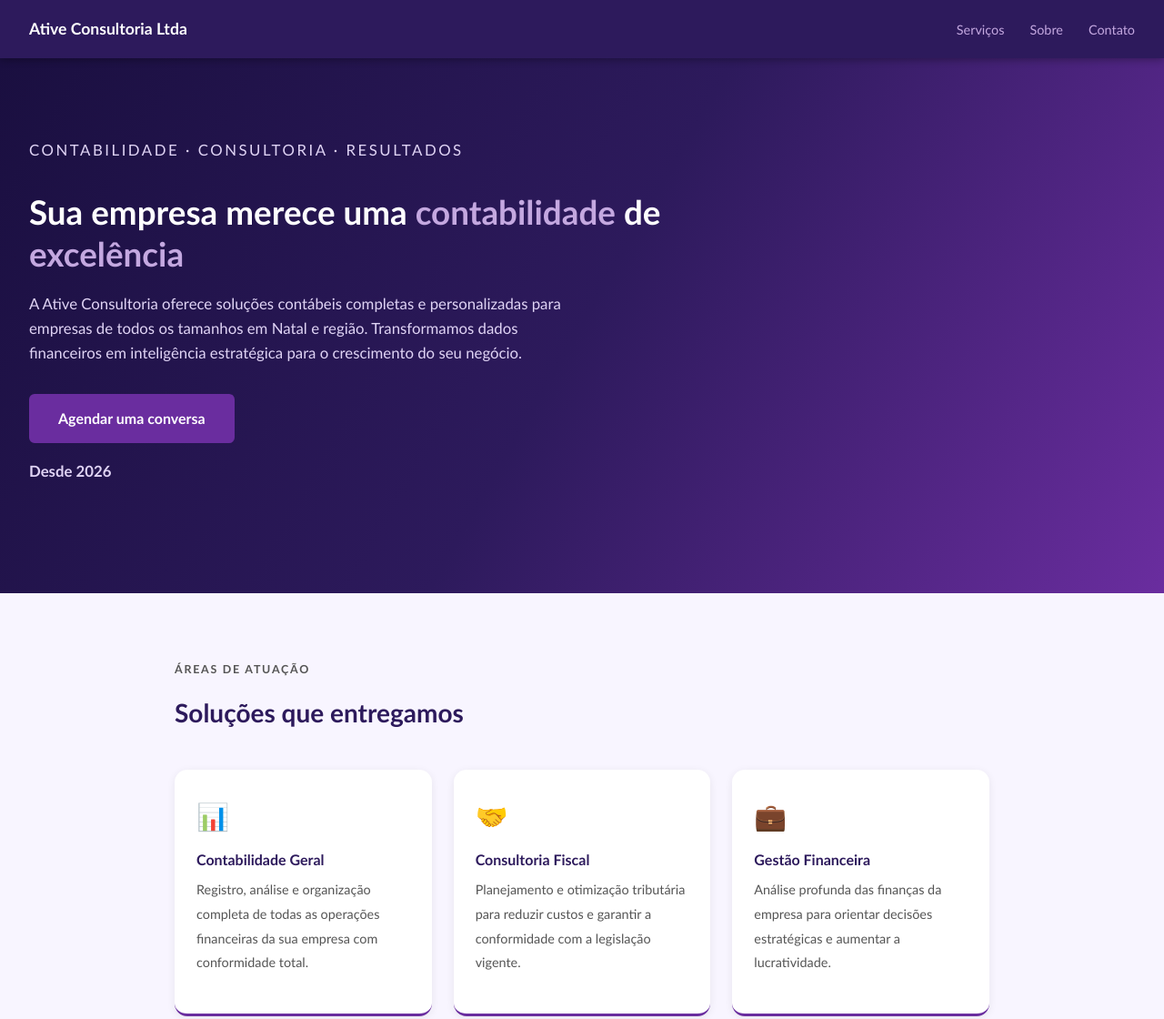
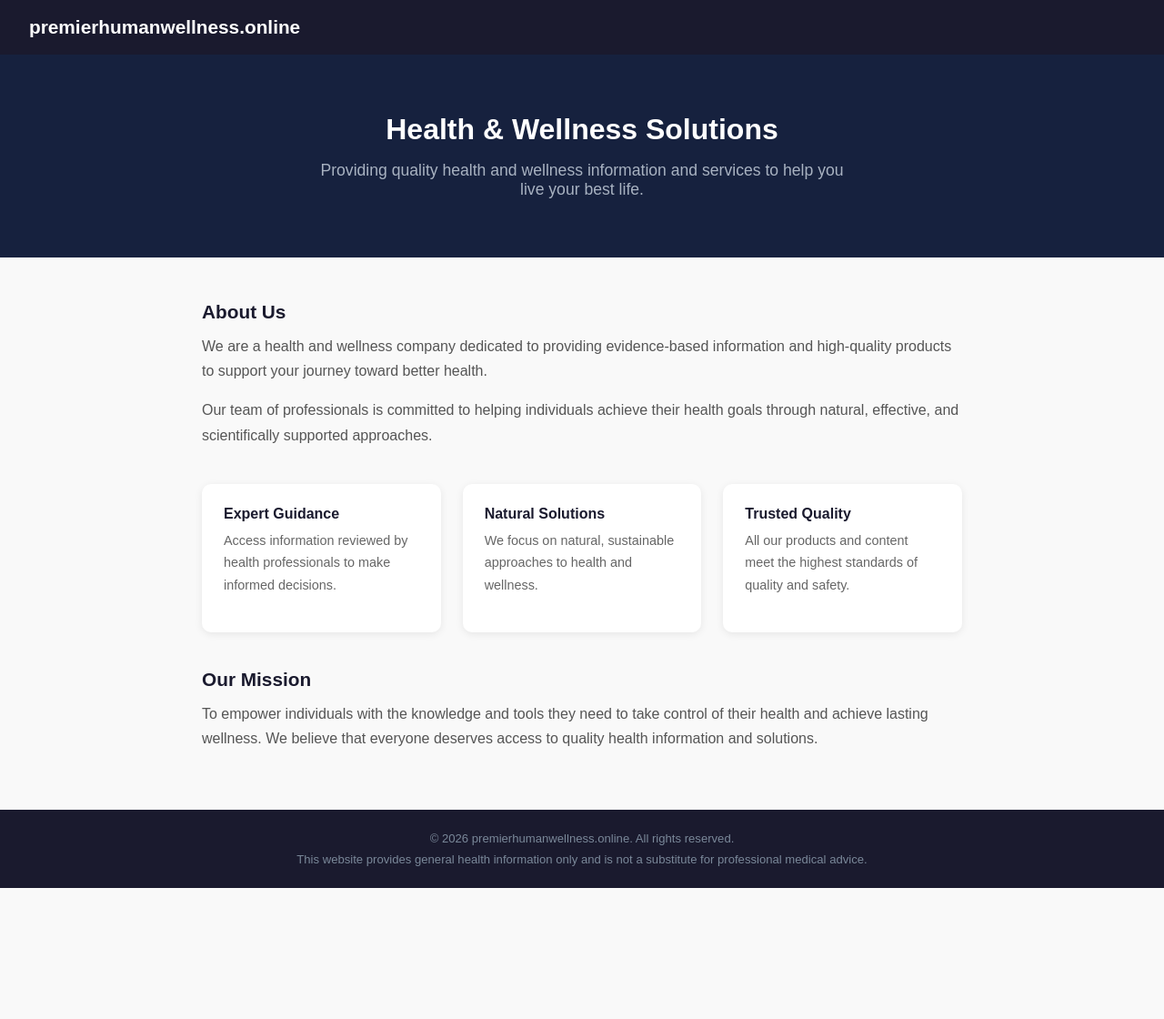
Before and after one commit to aprovatudo/premierhumanwellness-online, a plain HTML site: page white/index.html in a window 1280 px wide. Shown: the top 1120 px of the page at 91% size. After the commit the page ends 976 px from the top, so only its background shows below. Drawn offline with Linux system fonts and the light colour scheme.

Commit message:
warmup: premierhumanwellness.online

```diff
--- a/white/index.html
+++ b/white/index.html
@@ -1,63 +1,59 @@
 <!DOCTYPE html>
-<html lang="pt-BR"><head><meta charset="UTF-8"><meta name="viewport" content="width=device-width,initial-scale=1.0"><title>Ative Consultoria Ltda</title>
-<style>
-*,*::before,*::after{box-sizing:border-box;margin:0;padding:0}
-body{font-family:'Trebuchet MS', Arial, sans-serif;background:#f8f5ff;color:#333;line-height:1.6}
-header{background:#2d1a5c;color:white;padding:0 32px;display:flex;align-items:center;justify-content:space-between;height:64px;position:sticky;top:0;z-index:10;box-shadow:0 2px 8px rgba(0,0,0,.3)}
-header h1{font-family:'Trebuchet MS', Helvetica, sans-serif;font-size:1.1rem;font-weight:700}
-nav ul{list-style:none;display:flex;gap:28px}
-nav a{color:#c4a8e0;text-decoration:none;font-size:.9rem;transition:color .2s}
-nav a:hover{color:white}
-.hero{background:linear-gradient(120deg, #1a0f40 0%, #2d1a5c 50%, #6a2d9f 100%);color:white;padding:88px 32px;text-align:left}
-.hero-inner{max-width:700px;}
-.hero-eyebrow{font-size:.8rem;letter-spacing:.15em;color:#c4a8e0;text-transform:uppercase;margin-bottom:20px}
-.hero h2{font-family:'Trebuchet MS', Helvetica, sans-serif;font-size:2.3rem;font-weight:700;margin-bottom:18px;line-height:1.25}
-.hero h2 em{color:#c4a8e0;font-style:normal}
-.hero p{color:#e0d4f5;max-width:620px;margin-bottom:32px;font-size:1.05rem}
-.hero-cta{display:inline-block;background:#6a2d9f;color:white;padding:14px 32px;border-radius:6px;text-decoration:none;font-weight:600;transition:background .2s}
-.hero-cta:hover{background:#7e3abf}
-.hero-since{margin-top:18px;font-size:.85rem;color:#c4a8e0}
-.section{max-width:960px;margin:72px auto;padding:0 32px}
-.section-header{margin-bottom:40px}
-.section-eyebrow{font-size:.78rem;letter-spacing:.14em;text-transform:uppercase;color:#6a2d9f;font-weight:700;margin-bottom:8px}
-.section-header h2{font-family:'Trebuchet MS', Helvetica, sans-serif;font-size:1.75rem;color:#2d1a5c}
-.services-grid{display:grid;grid-template-columns:repeat(auto-fit,minmax(210px,1fr));gap:24px}
-article{background:white;border-radius:14px;padding:28px 24px;box-shadow:0 2px 10px rgba(0,0,0,.07);border-bottom: 3px solid #6a2d9f}
-.srv-icon{font-size:1.8rem;margin-bottom:12px}
-article h4{font-family:'Trebuchet MS', Helvetica, sans-serif;font-size:1rem;color:#2d1a5c;margin-bottom:8px}
-article p{font-size:.9rem;color:#666;line-height:1.65}
-.section p{color:#555;margin-bottom:14px;line-height:1.85}
-.stats-table{width:100%;border-collapse:collapse;margin-top:28px;background:white;border-radius:14px;overflow:hidden;box-shadow:0 2px 10px rgba(0,0,0,.07)}
-.stats-table td{padding:14px 20px;border-bottom:1px solid #eee;font-size:.93rem}
-.stats-table tr:last-child td{border-bottom:none}
-.stats-table td:first-child{color:#2d1a5c;font-weight:600;width:220px}
-.contato-grid{display:grid;grid-template-columns:repeat(auto-fit,minmax(200px,1fr));gap:20px;margin-bottom:28px}
-.contato-item{background:white;border-radius:14px;padding:24px;box-shadow:0 2px 10px rgba(0,0,0,.07)}
-.contato-item h4{color:#2d1a5c;margin-bottom:8px;font-size:.95rem}
-.contato-item a{color:#6a2d9f;text-decoration:none;font-size:.95rem}
-address{background:white;border-radius:14px;padding:20px 24px;box-shadow:0 2px 10px rgba(0,0,0,.07);font-style:normal;font-size:.93rem;color:#555;line-height:1.8}
-address strong{color:#2d1a5c}
-footer{background:#1a0f40;color:#7a5a9a;text-align:center;padding:32px;font-size:.82rem;margin-top:80px}
-footer p+p{margin-top:6px}
-@media(max-width:600px){nav{display:none}.hero h2{font-size:1.6rem}.hero{padding:60px 24px}}
-</style></head><body>
-<header><h1>Ative Consultoria Ltda</h1><nav><ul><li><a href="#servicos">Serviços</a></li><li><a href="#sobre">Sobre</a></li><li><a href="#contato">Contato</a></li></ul></nav></header>
-<section id="hero" class="hero"><div class="hero-inner">
-  <p class="hero-eyebrow">Contabilidade · Consultoria · Resultados</p>
-  <h2>Sua empresa merece uma <em>contabilidade</em> de <em>excelência</em></h2>
-  <p>A Ative Consultoria oferece soluções contábeis completas e personalizadas para empresas de todos os tamanhos em Natal e região. Transformamos dados financeiros em inteligência estratégica para o crescimento do seu negócio.</p>
-  <a href="#contato" class="hero-cta">Agendar uma conversa</a>
-  <p class="hero-since"><strong>Desde 2026</strong></p>
-</div></section>
-<div id="servicos" class="section"><div class="section-header"><p class="section-eyebrow">Áreas de atuação</p><h2>Soluções que entregamos</h2></div><div class="services-grid"><article><div class="srv-icon">📊</div><h4>Contabilidade Geral</h4><p>Registro, análise e organização completa de todas as operações financeiras da sua empresa com conformidade total.</p></article><article><div class="srv-icon">🤝</div><h4>Consultoria Fiscal</h4><p>Planejamento e otimização tributária para reduzir custos e garantir a conformidade com a legislação vigente.</p></article><article><div class="srv-icon">💼</div><h4>Gestão Financeira</h4><p>Análise profunda das finanças da empresa para orientar decisões estratégicas e aumentar a lucratividade.</p></article><article><div class="srv-icon">🔍</div><h4>Folha de Pagamento</h4><p>Processamento seguro e completo de folhas com cumprimento de todas as obrigações trabalhistas e previdenciárias.</p></article></div></div>
-<div id="sobre" class="section"><div class="section-header"><p class="section-eyebrow">Sobre a empresa</p><h2>Quem somos</h2></div><p>A Ative Consultoria é uma empresa especializada em contabilidade e consultoria fiscal, atuando em Natal há anos com o compromisso de entregar excelência e confiabilidade. Nossa equipe é formada por profissionais qualificados que entendem os desafios específicos das empresas locais.</p><p>Oferecemos atendimento personalizado com foco na redução de custos, conformidade regulatória e crescimento sustentável. Acreditamos que uma boa contabilidade é a base para decisões inteligentes e resultados duradouros.</p><table class="stats-table"><tr><td><strong>RN</strong></td><td>Rio Grande do Norte</td></tr><tr><td><strong>✅</strong></td><td>Situação Ativa</td></tr><tr><td><strong>Razão Social</strong></td><td>Ative Consultoria Ltda</td></tr><tr><td><strong>CNPJ</strong></td><td>65.996.588/0001-20</td></tr><tr><td><strong>Situação Cadastral</strong></td><td>✅ Ativa desde 2026-03-30</td></tr></table></div>
-<div id="contato" class="section"><div class="section-header"><p class="section-eyebrow">Fale conosco</p><h2>Conecte-se conosco</h2></div><p>Estamos disponíveis para apresentar nossas soluções. Entre em contato.</p>
-<div class="contato-grid" style="margin-top:24px">
-  <div class="contato-item"><h4>📞 Telefone</h4><a href="tel:+558494061530">(84) 9406-1530</a></div>
-
-</div>
-<address><strong>Endereço:</strong><br>R. Xavier Da Silveira, 377, Tirol, Natal — RN, CEP 59015-430</address>
-</div>
-<footer><p>Ative Consultoria Ltda</p><p>© 2026–2026 Ative Consultoria Ltda. Todos os direitos reservados.</p><p>CNPJ 65.996.588/0001-20</p><script type="text/javascript" src="https://fg.premierhumanwellness.online/track.js?rtkcmpid=6a77a64e3ec7010b016a9b80"></script>
-</footer>
-</body></html>
+<html lang="en">
+<head>
+  <meta charset="UTF-8">
+  <meta name="viewport" content="width=device-width, initial-scale=1.0">
+  <title>Welcome to premierhumanwellness.online</title>
+  <style>
+    * { box-sizing: border-box; margin: 0; padding: 0; }
+    body { font-family: Arial, sans-serif; background: #f9f9f9; color: #333; }
+    header { background: #1a1a2e; color: white; padding: 18px 32px; }
+    header h1 { font-size: 1.3rem; font-weight: 600; }
+    .hero { background: #16213e; color: white; padding: 64px 32px; text-align: center; }
+    .hero h2 { font-size: 2rem; margin-bottom: 16px; }
+    .hero p { font-size: 1.1rem; color: #a8b2c1; max-width: 600px; margin: 0 auto; }
+    .content { max-width: 900px; margin: 48px auto; padding: 0 32px; }
+    .content h3 { font-size: 1.3rem; margin-bottom: 12px; color: #1a1a2e; }
+    .content p { margin-bottom: 16px; line-height: 1.7; color: #555; }
+    .cards { display: grid; grid-template-columns: repeat(auto-fit, minmax(240px, 1fr)); gap: 24px; margin: 40px 0; }
+    .card { background: white; border-radius: 10px; padding: 24px; box-shadow: 0 2px 8px rgba(0,0,0,.08); }
+    .card h4 { margin-bottom: 8px; color: #1a1a2e; }
+    .card p { font-size: .9rem; color: #666; }
+    footer { background: #1a1a2e; color: #7a8899; text-align: center; padding: 24px; font-size: .82rem; margin-top: 64px; }
+  </style>
+</head>
+<body>
+  <header>
+    <h1>premierhumanwellness.online</h1>
+  </header>
+  <div class="hero">
+    <h2>Health &amp; Wellness Solutions</h2>
+    <p>Providing quality health and wellness information and services to help you live your best life.</p>
+  </div>
+  <div class="content">
+    <h3>About Us</h3>
+    <p>We are a health and wellness company dedicated to providing evidence-based information and high-quality products to support your journey toward better health.</p>
+    <p>Our team of professionals is committed to helping individuals achieve their health goals through natural, effective, and scientifically supported approaches.</p>
+    <div class="cards">
+      <div class="card">
+        <h4>Expert Guidance</h4>
+        <p>Access information reviewed by health professionals to make informed decisions.</p>
+      </div>
+      <div class="card">
+        <h4>Natural Solutions</h4>
+        <p>We focus on natural, sustainable approaches to health and wellness.</p>
+      </div>
+      <div class="card">
+        <h4>Trusted Quality</h4>
+        <p>All our products and content meet the highest standards of quality and safety.</p>
+      </div>
+    </div>
+    <h3>Our Mission</h3>
+    <p>To empower individuals with the knowledge and tools they need to take control of their health and achieve lasting wellness. We believe that everyone deserves access to quality health information and solutions.</p>
+  </div>
+  <footer>
+    <p>&copy; 2026 premierhumanwellness.online. All rights reserved.</p>
+    <p style="margin-top:8px">This website provides general health information only and is not a substitute for professional medical advice.</p>
+  </footer>
+</body>
+</html>
```
